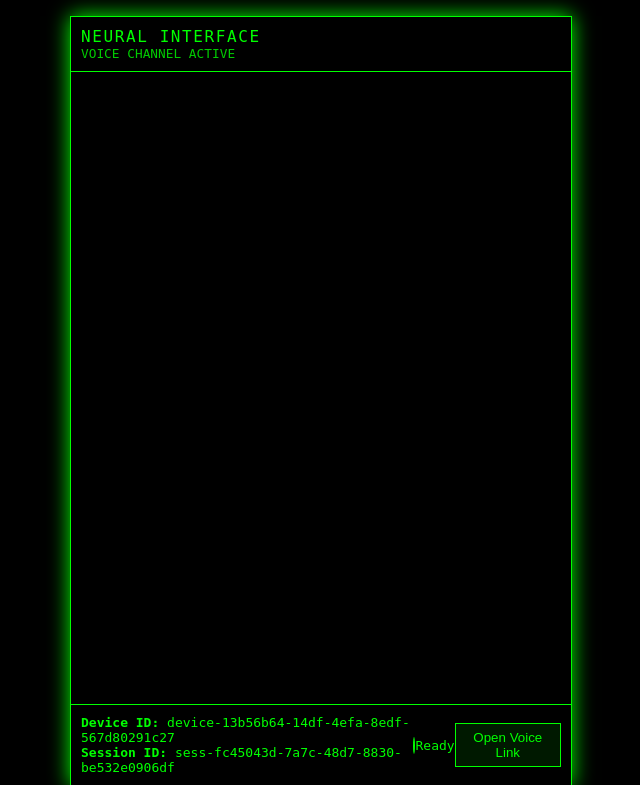
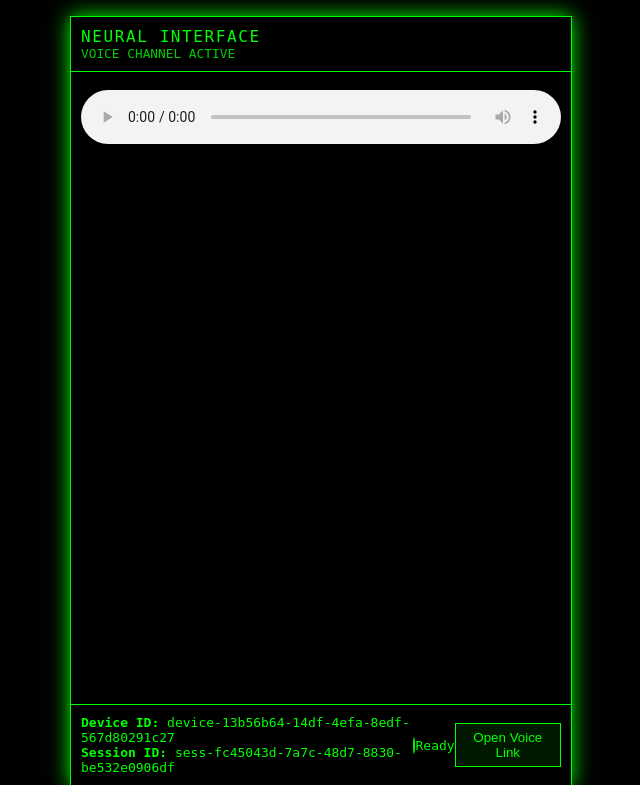
Before and after one commit to wbernardo-star/listen_client, a Flask app: page / in a window 1280 px wide. Shown: the top 785 px of the page, without its empty margins (319-959 px from the left). Run offline with Flask 3, Linux system fonts and the light colour scheme; parts of the project's set-up code (start-up, migrations or seed data) failed here and were passed over.

Commit message:
Update index.html

```diff
--- a/templates/index.html
+++ b/templates/index.html
@@ -15,6 +15,13 @@
 
     <main class="va-main">
       <div id="chat" class="va-chat"></div>
+
+      <!-- Visible playback player -->
+      <div class="va-audio-wrapper">
+        <audio id="replyAudio" controls style="width:100%; margin-top:8px;">
+          Your browser does not support the audio element.
+        </audio>
+      </div>
     </main>
 
     <footer class="va-footer">
```
